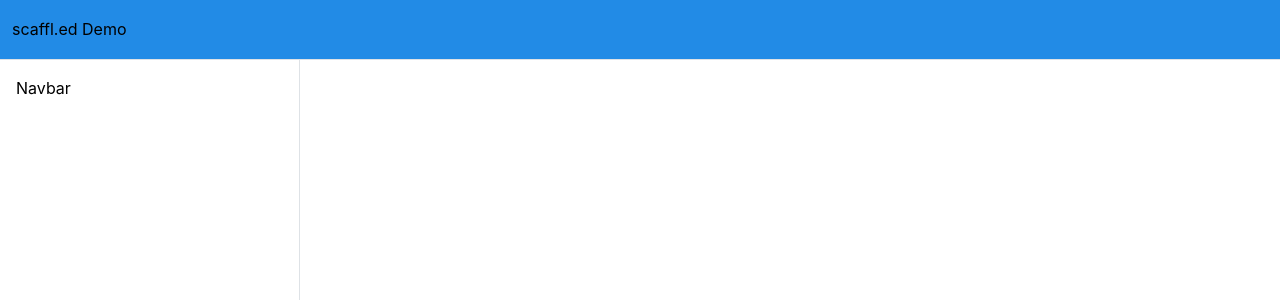
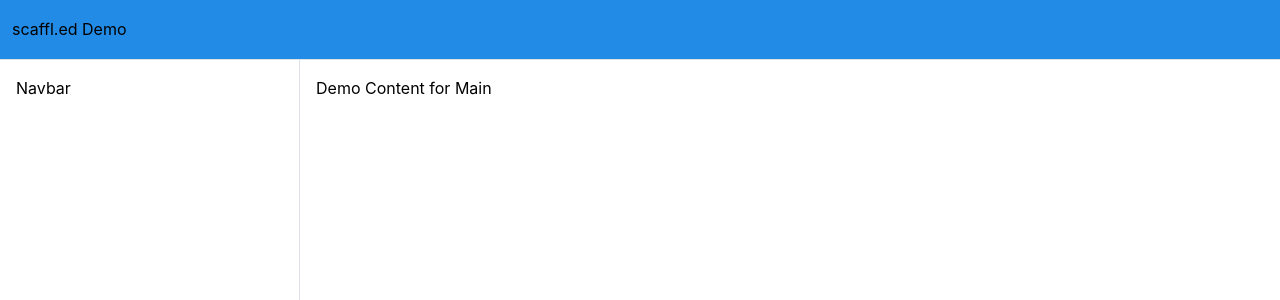
Before and after one commit to jhndrncrz/codechum__git__02-intermediate, a React (Vite) app: page / in a window 1280 px wide. Shown: the top 300 px of the page. Built offline with nearby package versions, Linux system fonts and the light colour scheme; a small style sheet from the web is missing.

Commit message:
test(ui): test whether AppShell component works
tested how AppShell component renders the main content

```diff
--- a/src/App.tsx
+++ b/src/App.tsx
@@ -43,7 +43,7 @@ export function App() {
               </AppShell.Navbar>
 
               <AppShell.Main>
-
+                  Demo Content for Main
               </AppShell.Main>
         </AppShell>
   );
```
Also changed, not shown: src/components/index.ts (added).
